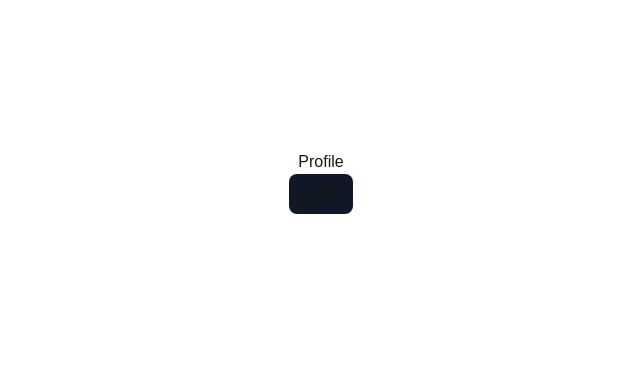
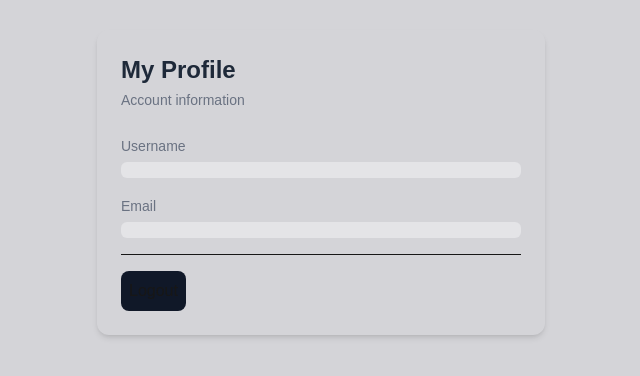
Before and after one commit to MAHasnain/full-stack_auth_system, a Next.js app: page /profile in a window 1280 px wide. Shown: the part 218-594 px from the top of the page, without its empty margins (319-959 px from the left). Built offline with nearby package versions, Linux system fonts and the light colour scheme; no server answers.

Commit message:
feat(profile): add profile page and JWT token helper
- added protected profile route with user info
- implemented getDataFromToken auth utility
- improved JWT-based authorization flow
- enhanced overall auth system structure

```diff
--- /dev/null
+++ b/src/app/api/users/me/route.ts
@@ -0,0 +1,28 @@
+import { dbConnect } from "@/dbConfig/dbConfig";
+import getDataFromToken from "@/helpers/getDataFromToken";
+import User from "@/models/userModel";
+import { NextRequest, NextResponse } from "next/server";
+dbConnect();
+
+export const GET = async (request: NextRequest) => {
+  try {
+    const userId = await getDataFromToken(request);
+    const user = await User.findOne({ _id: userId }).select("-password");
+     if (!user) {
+      return NextResponse.json({ error: "User not found" }, { status: 404 });
+    }
+    console.log(user);
+    return NextResponse.json(
+      { message: "User found successfully.", data: user },
+      { status: 200 }
+    );
+
+  } catch (error: any) {
+    return NextResponse.json(
+      {
+        message: error.message,
+      },
+      { status: 500 }
+    );
+  }
+};
--- a/src/app/profile/[id]/page.tsx
+++ b/src/app/profile/[id]/page.tsx
@@ -1,11 +1,10 @@
+export default async function UserProfile({ params }: any) {
 
-export default function UserProfile({params}: any) {
   return (
     <>
       <div className="flex flex-col items-center justify-center min-h-screen py-2">
-        <h1>
-            Profile {params.id}
-        </h1>
+        <h1>Profile </h1>
+        <p>{params?.username}</p>
       </div>
     </>
   );
--- a/src/app/profile/page.tsx
+++ b/src/app/profile/page.tsx
@@ -1,31 +1,83 @@
 "use client";
 
 import axios from "axios";
+import Link from "next/link";
 import { useRouter } from "next/navigation";
+import { useEffect, useState } from "react";
 
 export default function ProfilePage() {
-  const router = useRouter()
-
-  const logout = async  () => {
-
+  const router = useRouter();
+  const [user, setUser] = useState<any>(null);
+  const [loading, setLoading] = useState<any>(true);
+  const logout = async () => {
     try {
-      await axios.get("/api/users/logout")
+      await axios.get("/api/users/logout");
       router.push("/login");
-
     } catch (error) {
       console.log(error);
     }
+  };
 
+  const getUserDetails = async () => {
+    try {
+      const res = await axios.get("/api/users/me");
+      console.log(res.data);
+      setUser(res.data);
+      // setData(res.data.result.username);
+    } catch (error: any) {
+      throw new Error(error);
+    } finally {
+      setLoading(false);
+    }
   };
+
+  useEffect(() => {
+    getUserDetails();
+  }, []);
+
+  if (loading) {
+    return (
+      <>
+        <div className="min-h-screen flex items-center justify-center">
+          <p className="text-gray-500 text-2xl">Loading ...</p>
+        </div>
+      </>
+    );
+  }
 
   return (
     <>
-      <div className="flex flex-col items-center justify-center min-h-screen py-2">
-        <h1>Profile</h1>
+      <div className="min-h-screen flex items-center justify-center bg-zinc-300">
+        <div className="w-full max-w-md bg-zinc-30 rounded-xl shadow-md p-6">
+          <h2 className="text-2xl font-semibold text-gray-800 mb-1">
+            My Profile
+          </h2>
+          <p className="text-sm text-gray-500 mb-6">Account information</p>
 
-        <button onClick={logout} className="p-2 bg-gray-900 hover:bg-gray-800 cursor-pointer rounded-lg">
-          Logout
-        </button>
+          <div className="space-y-4">
+            <div>
+              <label className="text-sm text-gray-500">Username</label>
+              <div className="mt-1 p-2 rounded-md bg-zinc-200 text-black">
+                {user?.data?.username}
+              </div>
+            </div>
+
+            <div>
+              <label className="text-sm text-gray-500">Email</label>
+              <div className="mt-1 p-2 rounded-md bg-zinc-200 text-black">
+                {user?.data?.email}
+              </div>
+            </div>
+          </div>
+          <hr className="my-4" />
+
+          <button
+            onClick={logout}
+            className="p-2 bg-gray-900 hover:bg-gray-800 cursor-pointer rounded-lg"
+          >
+            Logout
+          </button>
+        </div>
       </div>
     </>
   );
--- /dev/null
+++ b/src/helpers/getDataFromToken.ts
@@ -0,0 +1,20 @@
+import { config } from "@/config/config";
+import * as jwt from "jsonwebtoken";
+import { NextRequest, NextResponse } from "next/server";
+
+export const getDataFromToken = async (request: NextRequest) => {
+  try {
+    const token = request.cookies.get("token")?.value || "";
+    if (!token) {
+      return NextResponse.json({ error: "Unauthorized" }, { status: 401 });
+    }
+
+    const decodedToken: any = await jwt.verify(token, config.token_secret!);
+    return decodedToken.id;
+  } catch (error: any) {
+    console.log({ error: error.message });
+    throw new Error(error.message);
+  }
+};
+
+export default getDataFromToken;
```
